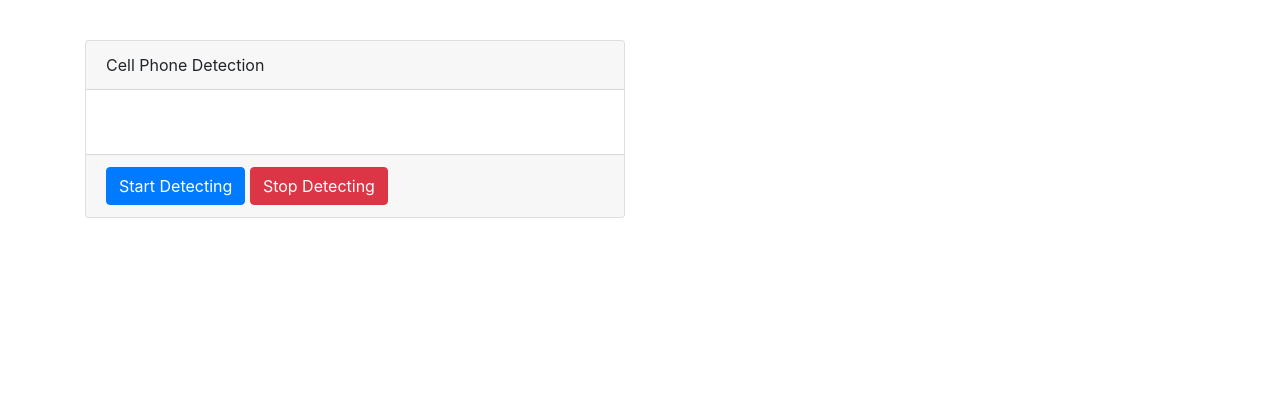
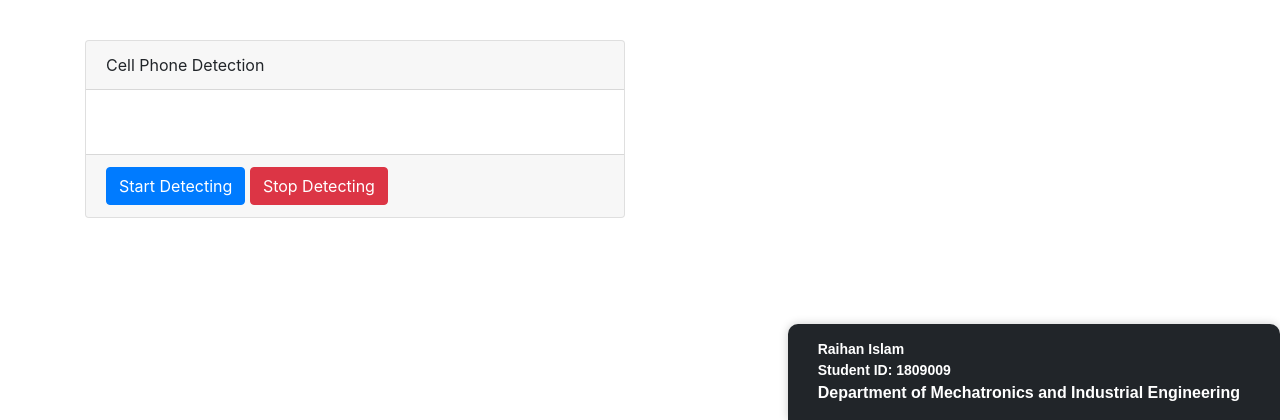
Before and after one commit to shafqat007/behavioral-and-emotion-recognition, a Flask app: page / in a window 1280 px wide. Shown: the part 380-800 px from the top of the page. Run offline with Flask 3, Linux system fonts and the light colour scheme; some libraries are stand-ins or nearby versions.

Commit message:
footer added

```diff
--- a/templates/index.html
+++ b/templates/index.html
@@ -14,6 +14,49 @@
             color: #333; /* Set font color */
             text-shadow: 2px 2px 4px rgba(0, 0, 0, 0.5); /* Add text shadow */
             font-size: 36px; /* Set font size */
+        }
+        /* Footer */
+        .footer {
+            position: fixed;
+            bottom: 0;
+            right: 0;
+            padding: 15px;
+            background-color: #212529;
+            font-family: 'Arial', sans-serif;
+            font-size: 14px;
+            color: #fff;
+            border-top-left-radius: 10px;
+            border-top-right-radius: 10px;
+            box-shadow: 0px 0px 10px rgba(0, 0, 0, 0.2);
+        }
+
+        .footer-content {
+            display: flex;
+            align-items: center;
+            justify-content: space-between;
+        }
+
+        .footer-text {
+            margin-right: 10px;
+        }
+
+        .footer-text span {
+            display: block;
+            font-weight: bold;
+        }
+
+        .footer-text span.department {
+            font-size: 16px;
+        }
+
+        .footer-text span.student-info {
+            font-size: 14px;
+        }
+
+        .footer-logo {
+            width: 40px;
+            height: auto;
+            margin-right: 10px;
         }
     </style>
 </head>
@@ -72,6 +115,17 @@
         </div>
     </div>
 
+    <!-- Footer -->
+    <div class="footer">
+        <div class="container footer-content">
+            <div class="footer-text">
+                <span class="student-info">Raihan Islam</span>
+                <span class="student-info">Student ID: 1809009</span>
+                <span class="department">Department of Mechatronics and Industrial Engineering</span>
+            </div>
+        </div>
+    </div>
+
     <!-- JavaScript -->
     <script src="https://code.jquery.com/jquery-3.5.1.min.js"></script>
     <script>
```
